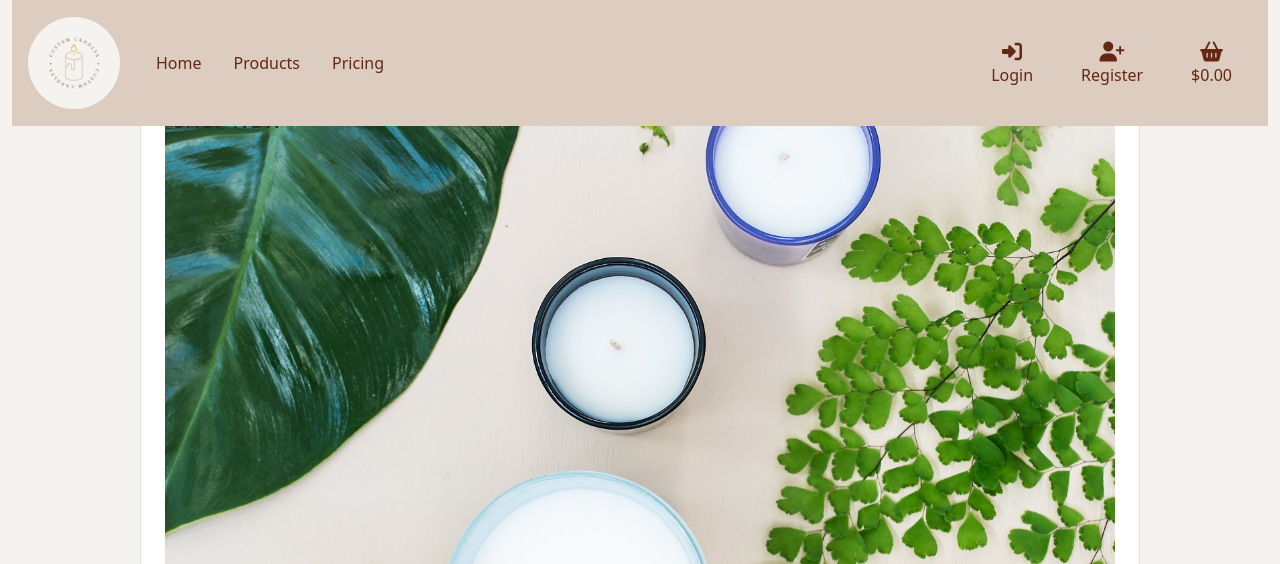
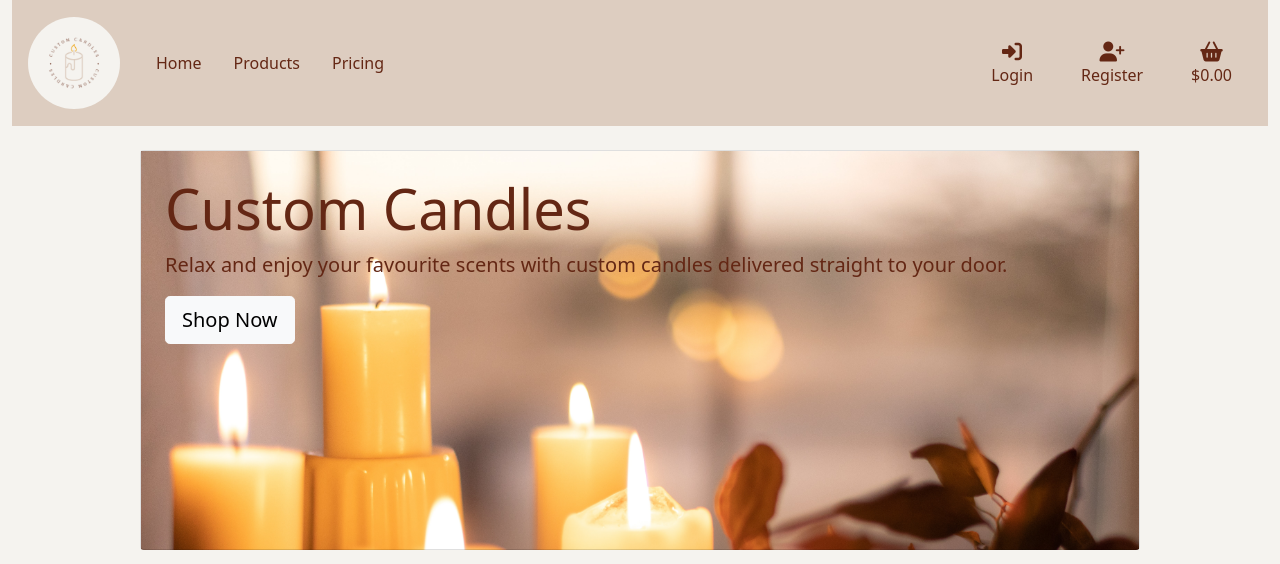
Before and after one commit to Code-Institute-Submissions/custom_candles, a Django app: page / in a window 1280 px wide. Shown: the top 564 px of the page. Run offline with Django 3.2, Linux system fonts and the light colour scheme; some libraries are stand-ins or nearby versions.

Commit message:
update homepage

```diff
--- a/home/templates/home/index.html
+++ b/home/templates/home/index.html
@@ -2,19 +2,44 @@
 {% load static %}
 
 {% block content %}
-<div class="container">
-    <div class="p-3 p-md-4 mb-3 rounded card">
 
-            <img src=".../media/card.jpg" class="card-img" alt="card-image">
-            <div class="card-img-overlay">
-                <h5 class="card-title">Custom Candles</h5>
-                <p class="card-text">Relax and enjoy your favourite scents with custom candles delivered straight to
-                    your door.
-                </p>
-                <a href="" class="shop-now-button btn btn-lg rounded-0 text-uppercase py-3">Shop Now</a>
-            </div>
-
+<div class="container jumbotron">
+    <div class="p-3 p-md-4 mb-3 rounded card hero-image">
+        <h1 class="display-4 text-light"><strong>Custom Candles</strong></h1>
+        <p class="lead text-light">Relax and enjoy your favourite scents with custom candles delivered straight to your
+            door.</p>
+        <div class="d-flex justify-content-left">
+            <a class="btn btn-light btn-lg btn-block joinusbtn" href="" role="button">Shop Now</a>
+        </div>
     </div>
 </div>
 
+
+
+<div class="card-group">
+  <div class="card">
+    <img src="../media/icandle-50.png" class="card-img-top" alt="...">
+    <div class="card-body">
+      <h5 class="card-title">Bespoke</h5>
+      <p class="card-text">You choose the candle that you want.</p>
+    </div>
+  </div>
+  <div class="card">
+    <img src="../media/sustainability-50.png" class="card-img-top" alt="...">
+    <div class="card-body">
+      <h5 class="card-title">Sustainable</h5>
+      <p class="card-text">All our candles are made from sustainable ingredients and all our packaging is recyclable.</p>
+    </div>
+  </div>
+  <div class="card">
+    <img src="../media/" class="card-img-top" alt="...">
+    <div class="card-body">
+      <h5 class="card-title">No Harsh Chemicals</h5>
+      <p class="card-text">We hand make all our candles with all natural ingredients and no toxic chemicals.</p>
+    </div>
+  </div>
+</div>
+
+
+
     {% endblock %}
--- a/static/css/base.css
+++ b/static/css/base.css
@@ -1,6 +1,7 @@
 nav {
     color:#642714 !important;
     background-color: #ddcdc0 !important;
+    min-height: 100px;
 }
 
 body {
@@ -14,6 +15,31 @@ body {
     color:#642714 !important;
 }
 
+
+
+.hero-image {
+    background-image: url('/media/jumbotron-image.jpg');
+    background-repeat: no-repeat;
+    background-size: cover;
+    position: relative;
+    height: 400px;
+
+}
+
+.hero-image p {
+    color: #642714 !important;
+}
+
+.hero-image h1 {
+    color: #642714  !important;
+}
+
+
+.jumbotron {
+    margin-bottom: 0rem;
+    padding-top: 150px;
+
+}
 
 
 /* -------------------------------- Media Queries */
--- a/templates/base.html
+++ b/templates/base.html
@@ -100,8 +100,6 @@
 
         </nav>
 
-
-
     </header>
 
     {% if messages %}
```
Also changed, not shown: media/card.jpg (deleted), media/icandle-50.png (added), media/jumbotron-image.jpg (added), media/recycle-50.png (added), media/sustainability-50.png (added).
